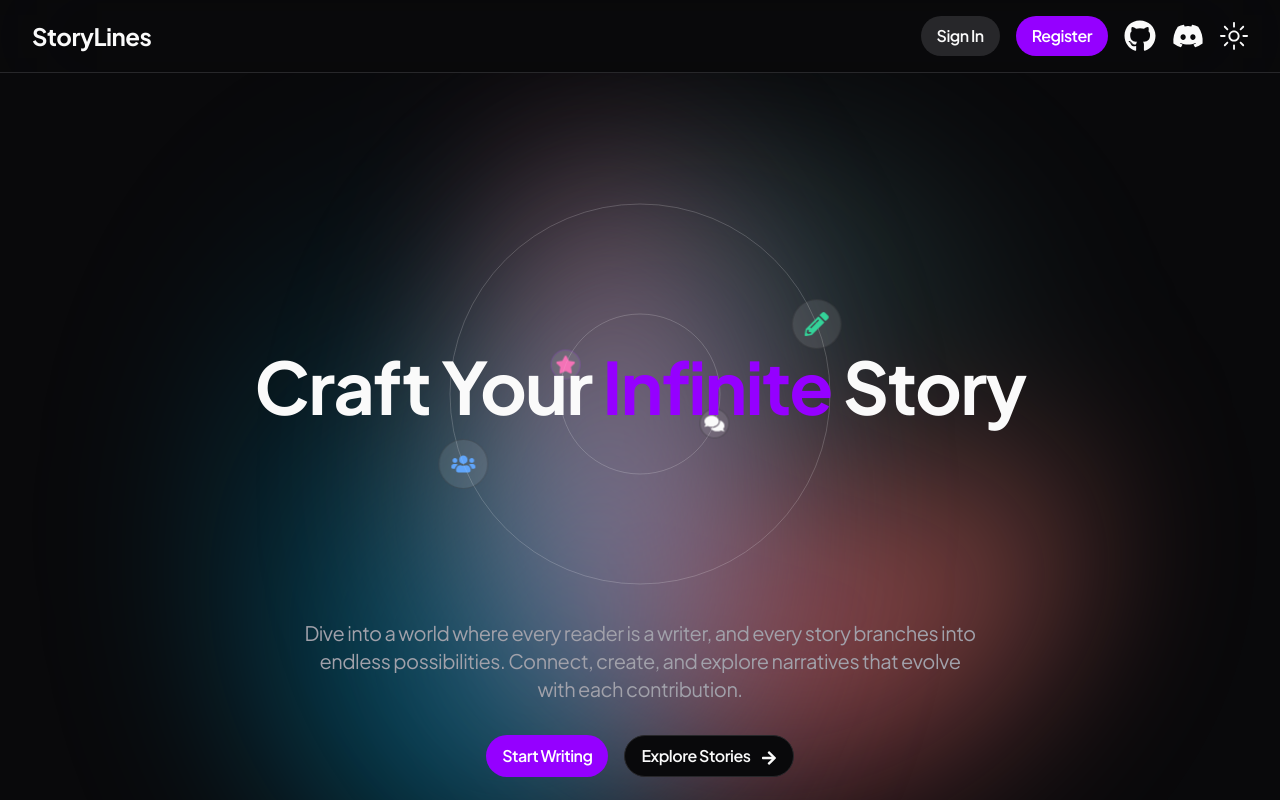
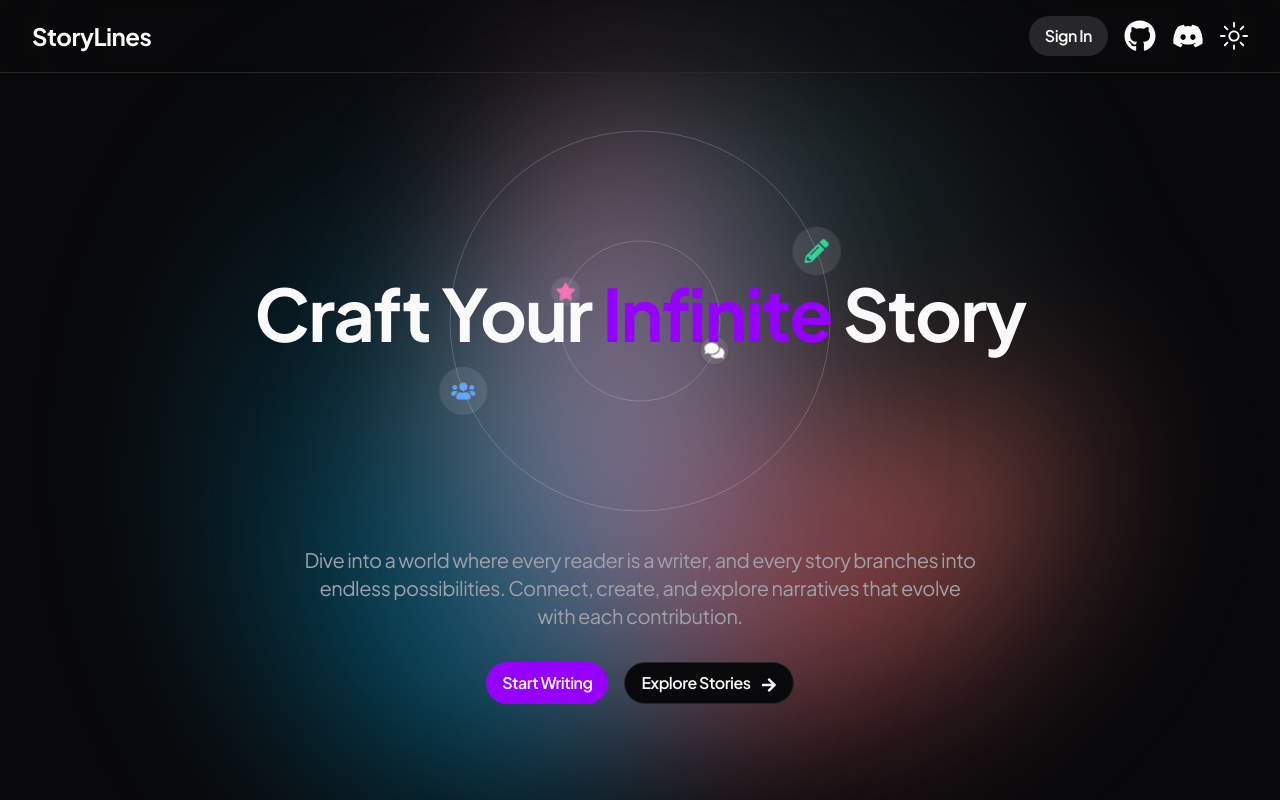
Before and after one commit to praneethravuri/storylines, a Next.js app: page / in a window 1280 px wide. Shown: the top 800 px of the page. Built offline with nearby package versions, Linux system fonts and the light colour scheme.

Commit message:
refactor: included sign-in pathname for conditional rendering

```diff
--- a/components/Navbar.tsx
+++ b/components/Navbar.tsx
@@ -14,12 +14,11 @@ const NavBar = () => {
   const isActive = (href: string) => pathname === href;
 
   const renderNavLinks = () => {
-    if (pathname === "/") {
+    if (pathname === "/" || pathname === "/sign-in") {
       return (
         <>
           <div className='flex justify-between items-center space-x-4'>
-            <button className="btn btn-secondary">Sign In</button>
-            <button className="btn btn-primary">Register</button>
+            <Link href="/sign-in" className='btn btn-secondary'>Sign In</Link>
           </div>
         </>
       );
@@ -34,7 +33,7 @@ const NavBar = () => {
   };
 
   return (
-    <nav className="w-full z-50 transition-all duration-300 border-b backdrop-blur-3xl">
+    <nav className="w-full fixed z-50 transition-all duration-300 border-b backdrop-blur-3xl">
       <header className="flex justify-between items-center py-4 px-4 sm:px-6 lg:px-8">
         <div className="flex items-center space-x-4 sm:space-x-6">
           <Link href="/" className="link-primary">StoryLines</Link>
```
